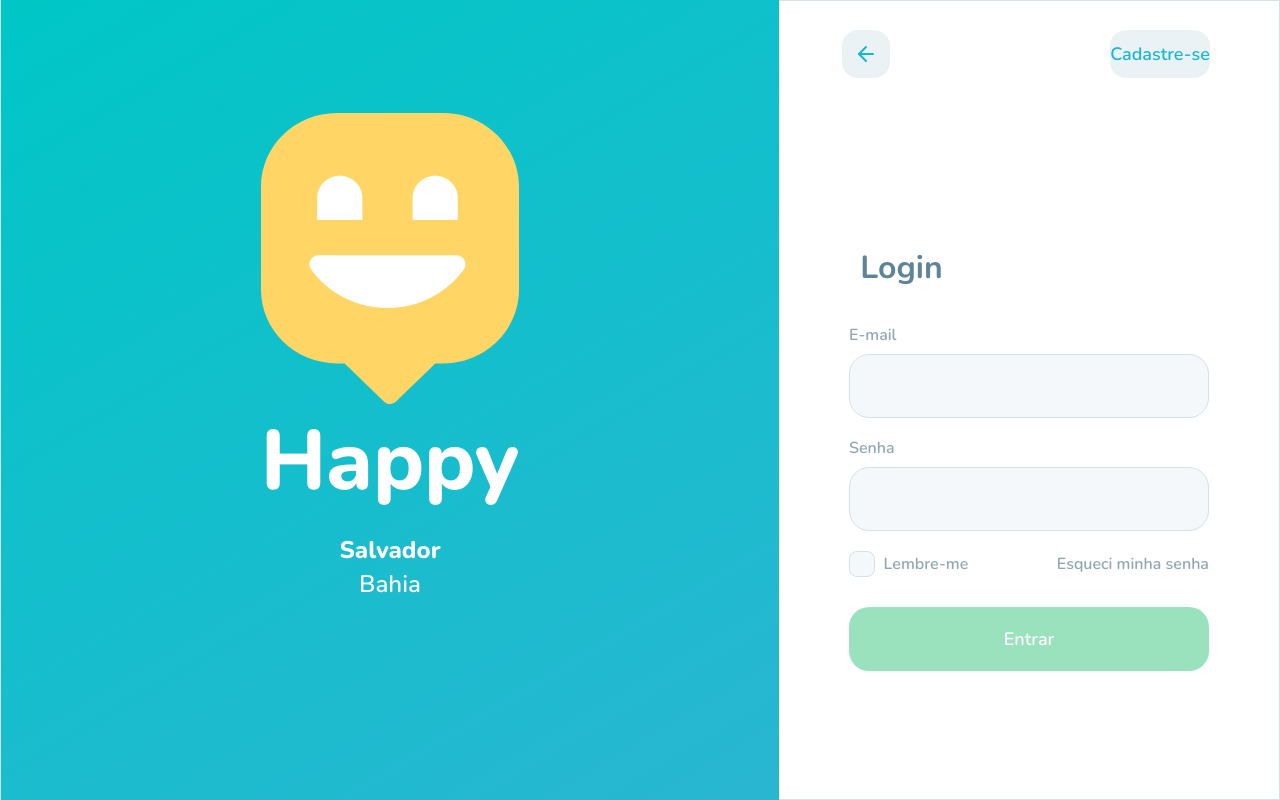
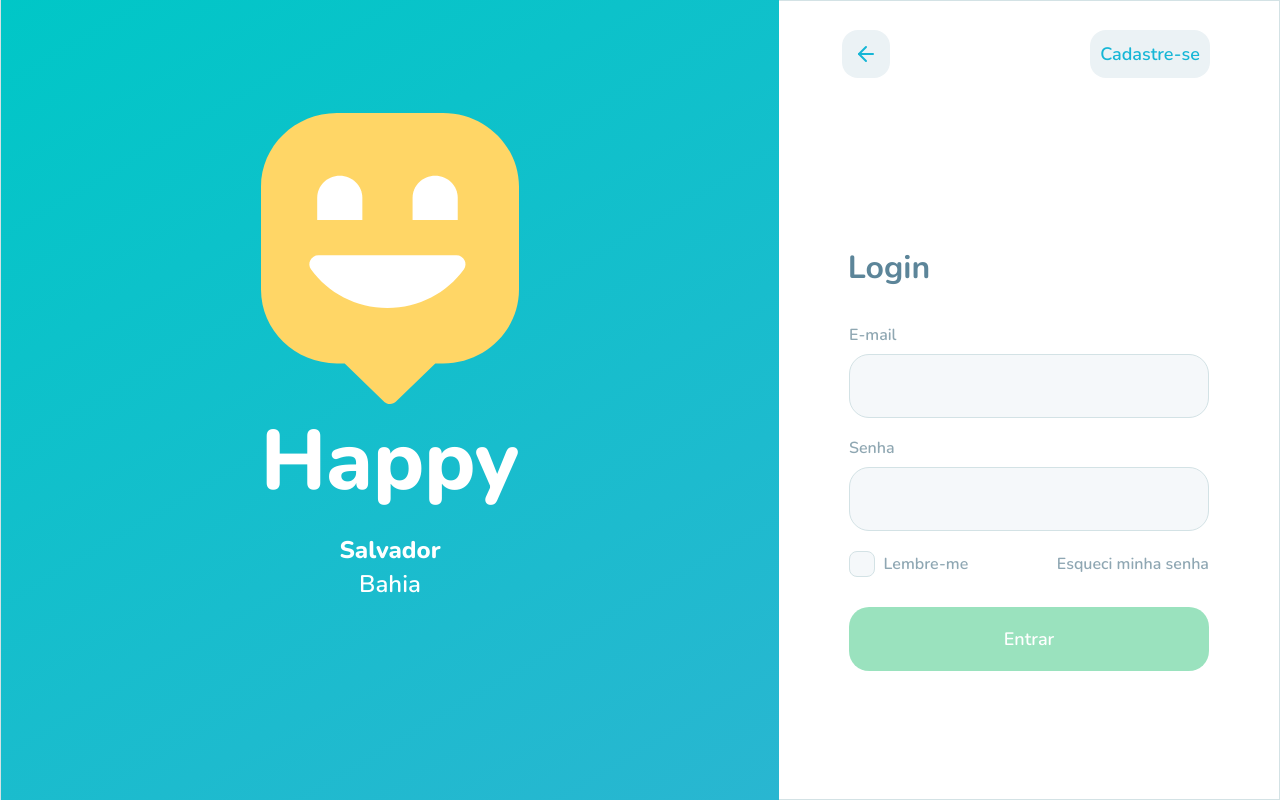
Before and after one commit to MatheusSESH/Happy, a React (Create React App) app in the folder web/: page /sign-in in a window 1280 px wide. Built offline with nearby package versions, Linux system fonts and the light colour scheme.

Commit message:
fix: css margin

```diff
--- a/web/src/styles/pages/login-user/login.css
+++ b/web/src/styles/pages/login-user/login.css
@@ -33,7 +33,7 @@
 
 
 .container-form a button.signup-user{
-    width: 100px;
+    width: 120px;
     height: 48px;
 
     position: absolute;
@@ -80,7 +80,7 @@ form.login-form legend {
 
     padding-top: 20%;
     margin-bottom: 40px;
-    margin-right: 255px;
+    margin-right: 280px;
 
     font-weight: 700;
     font-size: 32px;
--- a/web/src/styles/pages/login-user/sign-up.css
+++ b/web/src/styles/pages/login-user/sign-up.css
@@ -52,7 +52,7 @@ form.sign-up legend {
 
     padding-top: 20%;
     margin-bottom: 40px;
-    margin-right: 250px;
+    margin-right: 230px;
 
 
     font-weight: 700;
```
